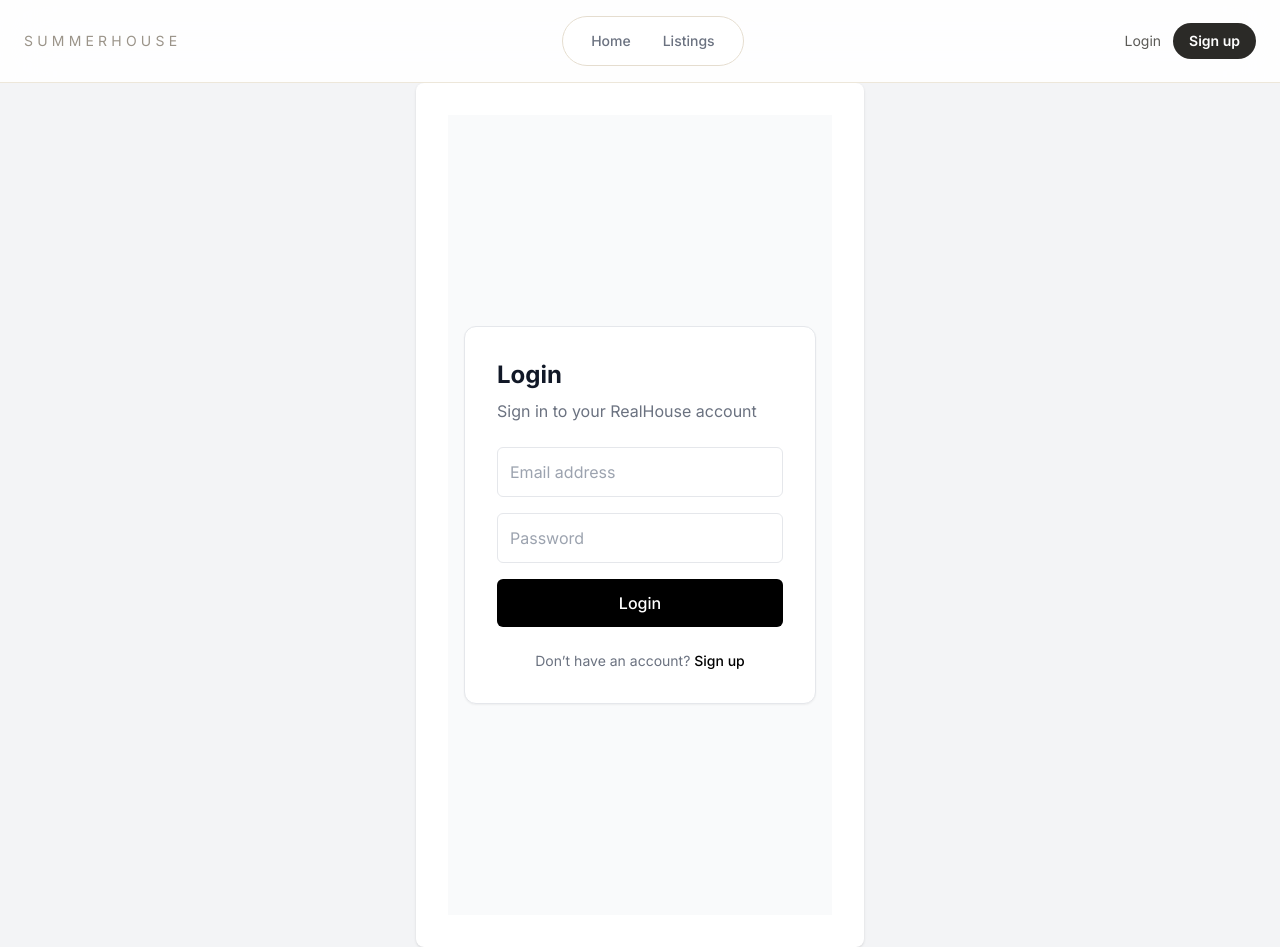
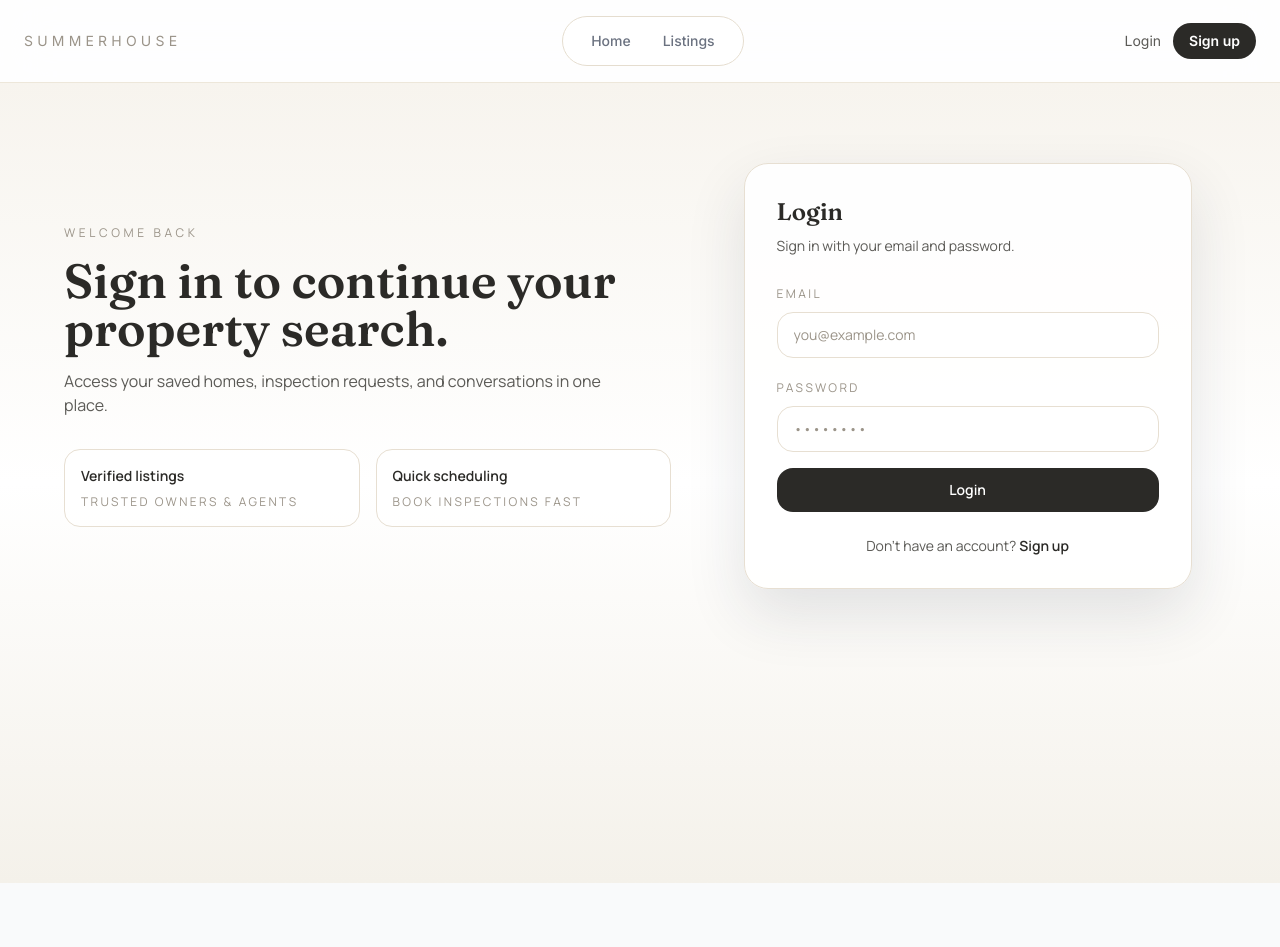
Before and after one commit to KingWahley/summerHouse, a Next.js app: page /auth/login in a window 1280 px wide. After the commit the page ends 883 px from the top, so only its background shows below. Built offline with nearby package versions, Linux system fonts and the light colour scheme; no server answers.

Commit message:
refined design

```diff
--- a/app/auth/layout.js
+++ b/app/auth/layout.js
@@ -1,10 +1,6 @@
 
 export default function AuthLayout({ children }) {
   return (
-    <div className="min-h-screen flex items-center justify-center bg-gray-100">
-      <div className="w-full max-w-md bg-white p-8 rounded-lg shadow">
-        {children}
-      </div>
-    </div>
+    <div className="min-h-screen">{children}</div>
   );
 }
--- a/app/auth/login/page.js
+++ b/app/auth/login/page.js
@@ -25,7 +25,7 @@ export default function LoginPage() {
 
     const { error } = await supabase.auth.signInWithPassword({
       email,
-      password,
+      password
     });
 
     setLoading(false);
@@ -39,51 +39,97 @@ export default function LoginPage() {
   }
 
   return (
-    <div className="min-h-screen flex items-center justify-center bg-gray-50 px-4">
-      <div className="w-full max-w-md bg-white border rounded-xl p-8 shadow-sm">
-        <h1 className="text-2xl font-bold mb-2">Login</h1>
-        <p className="text-gray-500 mb-6">Sign in to your RealHouse account</p>
+    <div className="home-shell min-h-screen bg-gradient-to-b from-[#f7f4ee] via-white to-[#f4f1ea] px-4">
+      <div className="max-w-6xl mx-auto py-16 lg:py-20 grid gap-12 lg:grid-cols-[1.1fr_0.9fr] items-center">
+        <div>
+          <p className="text-xs uppercase tracking-[0.3em] text-[#9b9489]">
+            Welcome back
+          </p>
+          <h1 className="text-4xl sm:text-5xl font-semibold text-[#2b2a27] mt-4">
+            Sign in to continue your property search.
+          </h1>
+          <p className="text-base text-[#5b5a56] mt-4 max-w-xl">
+            Access your saved homes, inspection requests, and conversations in
+            one place.
+          </p>
+
+          <div className="mt-8 grid gap-4 sm:grid-cols-2">
+            <div className="rounded-2xl border border-[#e7dfd2] bg-white/80 p-4">
+              <p className="text-sm font-semibold text-[#2b2a27]">
+                Verified listings
+              </p>
+              <p className="text-xs uppercase tracking-[0.2em] text-[#9b9489] mt-2">
+                Trusted owners & agents
+              </p>
+            </div>
+            <div className="rounded-2xl border border-[#e7dfd2] bg-white/80 p-4">
+              <p className="text-sm font-semibold text-[#2b2a27]">
+                Quick scheduling
+              </p>
+              <p className="text-xs uppercase tracking-[0.2em] text-[#9b9489] mt-2">
+                Book inspections fast
+              </p>
+            </div>
+          </div>
+        </div>
+
+        <div className="w-full max-w-md mx-auto rounded-3xl border border-[#e7dfd2] bg-white/90 p-8 shadow-[0_25px_60px_rgba(31,41,55,0.12)]">
+          <h2 className="text-2xl font-semibold text-[#2b2a27]">Login</h2>
+          <p className="text-sm text-[#5b5a56] mt-2">
+            Sign in with your email and password.
+          </p>
 
           {error && (
-          <div className="mb-4 text-sm text-red-600 bg-red-50 border border-red-200 p-3 rounded">
+            <div className="mt-4 text-sm text-rose-700 bg-rose-50 border border-rose-200 p-3 rounded-xl">
               {error}
             </div>
           )}
 
-        <form onSubmit={handleLogin} className="space-y-4">
+          <form onSubmit={handleLogin} className="mt-6 space-y-4">
+            <div>
+              <label className="text-xs uppercase tracking-[0.2em] text-[#9b9489]">
+                Email
+              </label>
               <input
                 type="email"
-            placeholder="Email address"
-            className="w-full border p-3 rounded-md"
+                placeholder="you@example.com"
+                className="mt-2 w-full rounded-2xl border border-[#e7dfd2] bg-white px-4 py-3 text-sm text-[#2b2a27] placeholder-[#9b9489] focus:border-[#cfc6b8] focus:outline-none"
                 value={email}
                 onChange={(e) => setEmail(e.target.value)}
                 required
               />
+            </div>
 
+            <div>
+              <label className="text-xs uppercase tracking-[0.2em] text-[#9b9489]">
+                Password
+              </label>
               <input
                 type="password"
-            placeholder="Password"
-            className="w-full border p-3 rounded-md"
+                placeholder="••••••••"
+                className="mt-2 w-full rounded-2xl border border-[#e7dfd2] bg-white px-4 py-3 text-sm text-[#2b2a27] placeholder-[#9b9489] focus:border-[#cfc6b8] focus:outline-none"
                 value={password}
                 onChange={(e) => setPassword(e.target.value)}
                 required
               />
+            </div>
 
             <button
               disabled={loading}
-            className="w-full bg-black text-white py-3 rounded-md font-medium disabled:opacity-60"
+              className="w-full rounded-2xl bg-[#2b2a27] text-white py-3 text-sm font-semibold hover:bg-[#1c1b19] disabled:opacity-60"
             >
-            {loading ? "Signing in…" : "Login"}
+              {loading ? "Signing in..." : "Login"}
             </button>
           </form>
 
-        <div className="mt-6 text-sm text-center text-gray-500">
+          <div className="mt-6 text-sm text-center text-[#5b5a56]">
             Don’t have an account?{" "}
-          <a href="/auth/signup" className="text-black font-medium">
+            <a href="/auth/signup" className="text-[#2b2a27] font-semibold">
               Sign up
             </a>
           </div>
         </div>
       </div>
+    </div>
   );
 }
--- a/app/auth/signup/page.js
+++ b/app/auth/signup/page.js
@@ -50,59 +50,107 @@ export default function SignupPage() {
   }
 
   return (
-    <>
-      <h1 className="text-3xl font-bold mb-2">Create your account</h1>
-      <p className="text-gray-500 mb-6">
-        Join RealHouse to find and manage verified properties.
+    <div className="home-shell min-h-screen bg-gradient-to-b from-[#f7f4ee] via-white to-[#f4f1ea] px-4">
+      <div className="max-w-6xl mx-auto py-16 lg:py-20 grid gap-12 lg:grid-cols-[1.1fr_0.9fr] items-center">
+        <div>
+          <p className="text-xs uppercase tracking-[0.3em] text-[#9b9489]">
+            Create your account
+          </p>
+          <h1 className="text-4xl sm:text-5xl font-semibold text-[#2b2a27] mt-4">
+            Start saving and touring verified properties.
+          </h1>
+          <p className="text-base text-[#5b5a56] mt-4 max-w-xl">
+            Build your shortlist, schedule inspections, and keep every
+            conversation in one place.
+          </p>
+
+          <div className="mt-8 space-y-4">
+            <div className="rounded-2xl border border-[#e7dfd2] bg-white/80 p-4">
+              <p className="text-sm font-semibold text-[#2b2a27]">
+                Personalized alerts
+              </p>
+              <p className="text-xs uppercase tracking-[0.2em] text-[#9b9489] mt-2">
+                Get notified when new homes match you
+              </p>
+            </div>
+            <div className="rounded-2xl border border-[#e7dfd2] bg-white/80 p-4">
+              <p className="text-sm font-semibold text-[#2b2a27]">
+                Trusted support
+              </p>
+              <p className="text-xs uppercase tracking-[0.2em] text-[#9b9489] mt-2">
+                Verified owners & agents only
+              </p>
+            </div>
+          </div>
+        </div>
+
+        <div className="w-full max-w-md mx-auto rounded-3xl border border-[#e7dfd2] bg-white/90 p-8 shadow-[0_25px_60px_rgba(31,41,55,0.12)]">
+          <h2 className="text-2xl font-semibold text-[#2b2a27]">
+            Create account
+          </h2>
+          <p className="text-sm text-[#5b5a56] mt-2">
+            Set up your SummerHouse profile in minutes.
           </p>
 
           {error && (
-        <div className="mb-4 text-sm text-red-600 bg-red-50 border border-red-200 p-3 rounded">
+            <div className="mt-4 text-sm text-rose-700 bg-rose-50 border border-rose-200 p-3 rounded-xl">
               {error}
             </div>
           )}
 
           {success && (
-        <div className="mb-4 text-sm text-green-700 bg-green-50 border border-green-200 p-3 rounded">
-          We’ve sent a verification link to your email.
-          Please verify your account to continue.
+            <div className="mt-4 text-sm text-emerald-700 bg-emerald-50 border border-emerald-200 p-3 rounded-xl">
+              We’ve sent a verification link to your email. Please verify your
+              account to continue.
             </div>
           )}
 
-      <form onSubmit={handleSignup} className="space-y-4">
+          <form onSubmit={handleSignup} className="mt-6 space-y-4">
+            <div>
+              <label className="text-xs uppercase tracking-[0.2em] text-[#9b9489]">
+                Email
+              </label>
               <input
                 type="email"
-          placeholder="Email address"
-          className="w-full border p-3 rounded-md"
+                placeholder="you@example.com"
+                className="mt-2 w-full rounded-2xl border border-[#e7dfd2] bg-white px-4 py-3 text-sm text-[#2b2a27] placeholder-[#9b9489] focus:border-[#cfc6b8] focus:outline-none"
                 value={email}
-          onChange={e => setEmail(e.target.value)}
+                onChange={(e) => setEmail(e.target.value)}
                 required
               />
+            </div>
 
+            <div>
+              <label className="text-xs uppercase tracking-[0.2em] text-[#9b9489]">
+                Password
+              </label>
               <input
                 type="password"
                 placeholder="Password (min 8 characters)"
-          className="w-full border p-3 rounded-md"
+                className="mt-2 w-full rounded-2xl border border-[#e7dfd2] bg-white px-4 py-3 text-sm text-[#2b2a27] placeholder-[#9b9489] focus:border-[#cfc6b8] focus:outline-none"
                 value={password}
-          onChange={e => setPassword(e.target.value)}
+                onChange={(e) => setPassword(e.target.value)}
                 minLength={8}
                 required
               />
+            </div>
 
             <button
               disabled={loading}
-          className="w-full bg-black text-white py-3 rounded-md font-medium disabled:opacity-60"
+              className="w-full rounded-2xl bg-[#2b2a27] text-white py-3 text-sm font-semibold hover:bg-[#1c1b19] disabled:opacity-60"
             >
-          {loading ? "Creating account…" : "Create account"}
+              {loading ? "Creating account..." : "Create account"}
             </button>
           </form>
 
-      <div className="mt-6 text-sm text-center">
+          <div className="mt-6 text-sm text-center text-[#5b5a56]">
             Already have an account?{" "}
-        <Link href="/auth/login" className="text-black font-medium hover:underline">
+            <Link href="/auth/login" className="text-[#2b2a27] font-semibold">
               Sign in
             </Link>
           </div>
-    </>
+        </div>
+      </div>
+    </div>
   );
 }
--- a/components/home/HeroSection.js
+++ b/components/home/HeroSection.js
@@ -31,7 +31,7 @@ export default function HeroSection() {
       <div className="absolute -top-24 right-10 h-48 w-48 rounded-full bg-[#f1d7bd] blur-3xl opacity-70" />
       <div className="absolute bottom-0 left-10 h-40 w-40 rounded-full bg-[#d6e4f5] blur-3xl opacity-80" />
 
-      <div className="relative z-10 max-w-7xl mx-auto px-5 sm:px-6 pt-12 pb-14 lg:pt-24 lg:pb-24">
+      <div className="relative z-10 max-w-7xl mx-auto px-5 sm:px-6 pt-6 sm:pt-8 pb-12 lg:pt-16 lg:pb-20">
         <div className="grid gap-10 lg:grid-cols-[1.05fr_0.95fr] lg:items-center">
           <div>
             <div className="inline-flex items-center gap-2 rounded-full border border-[#e0d9cc] bg-white/70 px-4 py-2 text-xs uppercase tracking-[0.25em] text-[#6b6a65]">
```
Also changed, not shown: app/dashboard/buyer.js (+29 -0 lines), components/Navbar.js (+10 -5 lines). Lines whose indentation alone changed are shown as unchanged.
